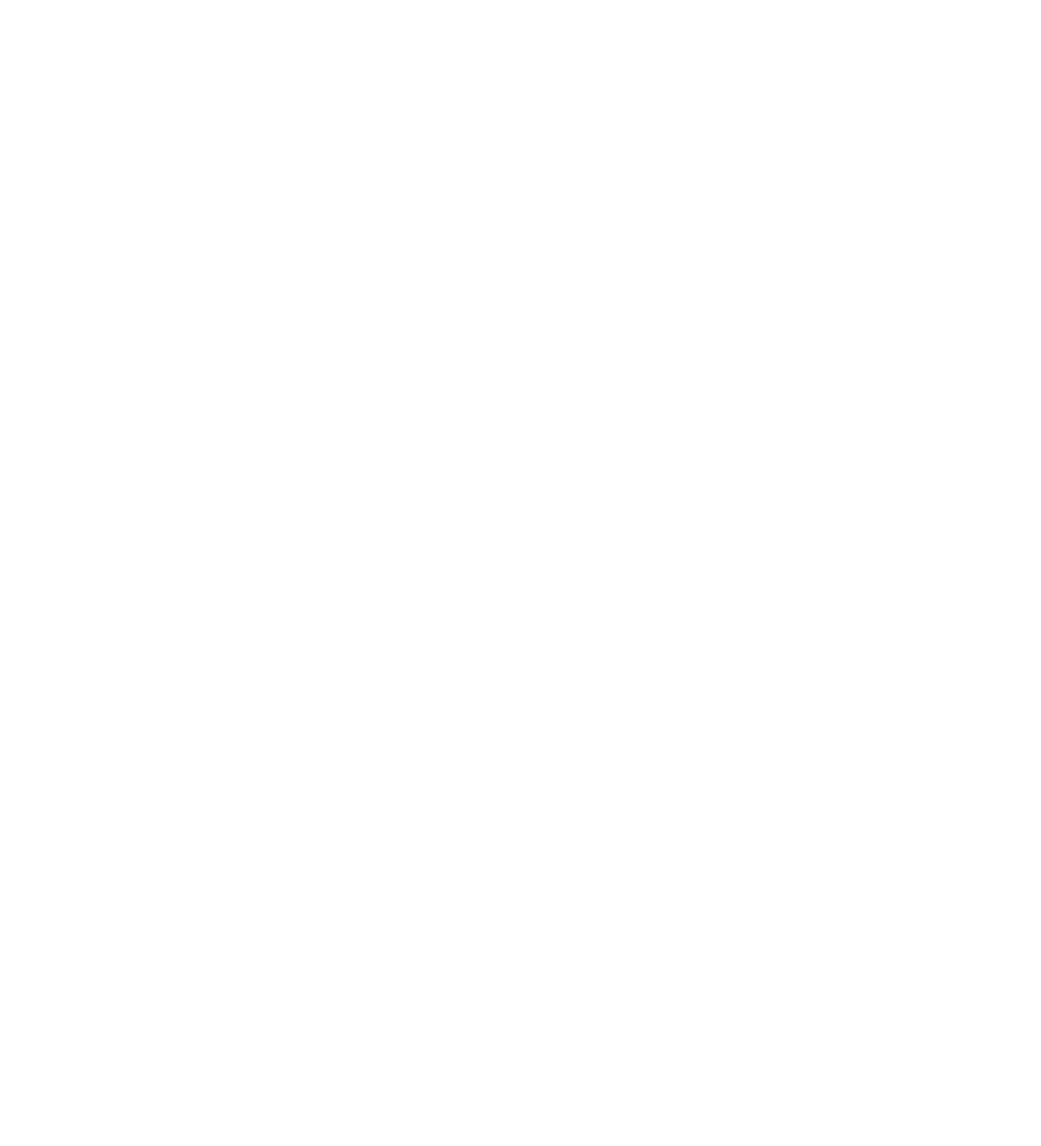
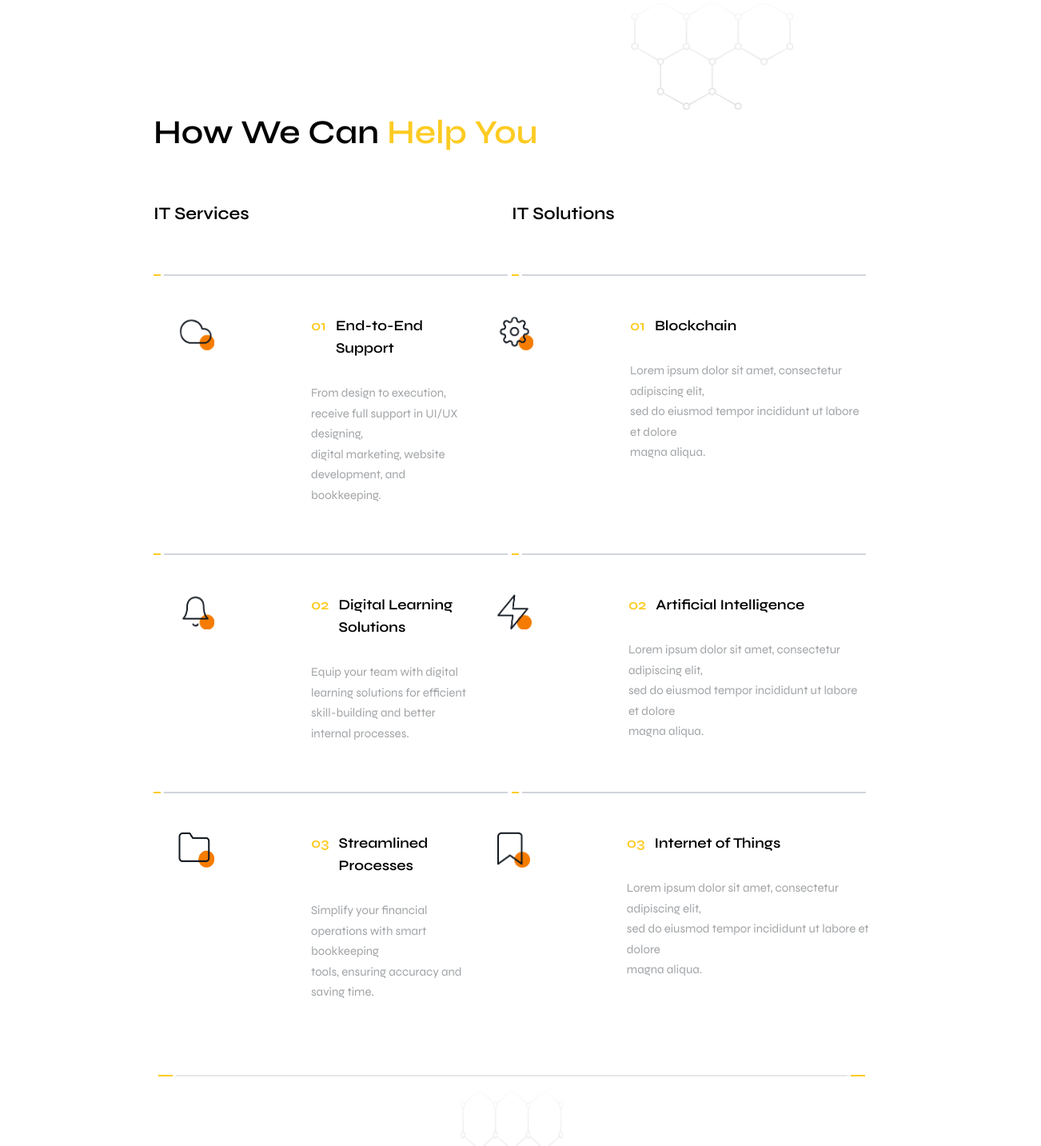
Before and after one commit to Mustajaaab/Northine, a React (Vite) app: page /home in a window 1280 px wide. Before the commit this address had no page. Shown: the part 1100-2533 px from the top of the page at 80% size, 1302 px wide, since content can reach past the window. Before the commit the page ends 800 px from the top, so only its background shows below. Built offline with nearby package versions, Linux system fonts and the light colour scheme; a web font is replaced by a local one.

Commit message:
text color changed a bit

```diff
--- a/src/App.jsx
+++ b/src/App.jsx
@@ -8,7 +8,7 @@
 function App() {
   return (
     <Routes>
-      <Route path="/" element={<Home />} />
+      <Route path="/home" element={<Home />} />
       <Route path="/team" element={<Team />} />
       <Route path="/about" element={<About />} />
     </Routes>
--- a/src/components/sec2/index.jsx
+++ b/src/components/sec2/index.jsx
@@ -98,7 +98,7 @@
                     <img src={Spark} alt="" className='w-[45px] h-[45px] ml-[31px]'/>
                     <div>
                         <div className='flex gap-3'>
-                            <div className='text-[#F57C00] font-semibold text-lg font-syne'>02</div>
+                            <div className='text-[#fdcb22] font-semibold text-lg font-syne'>02</div>
                             <h2 className='font-semibold font-syne text-lg'>Artificial Intelligence</h2>
                         </div>
                         <p className='text-[#121820]/40 font-syne text-[15px] leading-[25.5px] mt-[30px]'>Lorem ipsum dolor sit amet, consectetur adipiscing elit, <br />
@@ -109,11 +109,11 @@
             </div>
             <div className="flex mt-[60px] w-full h-5">
                 <div className="flex gap-1 w-full">
-                    <div className="w-[2%] h-[2px] bg-[#F57C00]"></div>
+                    <div className="w-[2%] h-[2px] bg-[#fdcb22]"></div>
                     <div className="w-[96%] h-[2px] bg-gray-300"></div>
                 </div>
                 <div className="flex gap-1 w-full">
-                    <div className="w-[2%] h-[2px] bg-[#F57C00]"></div>
+                    <div className="w-[2%] h-[2px] bg-[#fdcb22]"></div>
                     <div className="w-[96%] h-[2px] bg-gray-300"></div>
                 </div>
             </div>
@@ -122,7 +122,7 @@
                     <img src={File} alt="" className='w-[45px] h-[45px] ml-[31px]'/>
                     <div>
                         <div className='flex gap-3'>
-                            <div className='text-[#F57C00] font-semibold text-lg font-syne'>03</div>
+                            <div className='text-[#fdcb22] font-semibold text-lg font-syne'>03</div>
                             <h2 className='font-semibold font-syne text-lg'>Streamlined Processes</h2>
                         </div>
                         <p className='text-[#121820]/40 font-syne text-[15px] leading-[25.5px] mt-[30px]'>Simplify your financial operations with smart bookkeeping <br /> tools, ensuring accuracy and saving time.
@@ -134,7 +134,7 @@
                     <img src={Save} alt="" className='w-[45px] h-[45px] ml-[31px]'/>
                     <div>
                         <div className='flex gap-3'>
-                            <div className='text-[#F57C00] font-semibold text-lg font-syne'>03</div>
+                            <div className='text-[#fdcb22] font-semibold text-lg font-syne'>03</div>
                             <h2 className='font-semibold font-syne text-lg'>Internet of Things</h2>
                         </div>
                         <p className='text-[#121820]/40 font-syne text-[15px] leading-[25.5px] mt-[30px]'>Lorem ipsum dolor sit amet, consectetur adipiscing elit, <br />
@@ -145,9 +145,9 @@
             </div>
         </div>
         <div className='w-[69%] flex mx-auto mt-[90px] pb-3 gap-1'>
-            <div className='w-[2%] h-[2px] bg-[#F57C00]'></div>
+            <div className='w-[2%] h-[2px] bg-[#fdcb22]'></div>
             <div className='w-[96%] h-[2px] bg-[#121820]/10'></div>
-            <div className='w-[2%] h-[2px] bg-[#F57C00]'></div>
+            <div className='w-[2%] h-[2px] bg-[#fdcb22]'></div>
         </div>
         <div className='w-[10%] mx-auto flex justify-end'>
             <img src={Shades} alt="" className='w-[203px] h-[140px]'/>
--- a/src/components/sec3/index.jsx
+++ b/src/components/sec3/index.jsx
@@ -14,10 +14,10 @@
                     <img src={Shades} alt="" className='w-[203px] h-[140px]' />
                 </div>
                 <div className=' flex items-center gap-2'>
-                    <img src={Pseudo} alt="" className='w-2 h-2' />
+                    <div className='w-2 h-2 bg-yellow rounded-full'> </div>
                     <p className="font-syne font-medium text-base ">Discover Our Company</p>
                 </div>
-                <h1 className='font-syne text-[42px] font-semibold mt-7'>How We <span className='text-[#F57C00]'>Collaborate</span> With You</h1>
+                <h1 className='font-syne text-[42px] font-semibold mt-7'>How We <span className='text-yellow'>Collaborate</span> With You</h1>
                 <div className='mt-[90px] flex justify-between'>
                     <div>
                         <div className='flex items-center gap-4'>
@@ -65,10 +65,10 @@
                 </div>
                 <div className='justify-between flex pt-[107px]'>
                     <div className='flex gap-[14px] items-center group'>
-                        <button className='font-syne font-semibold text-base group-hover:text-[#F57C00] ease-out duration-300 group-hover:scale-110 '>Learn More</button>
-                        <button className='w-[35px] h-[35px] rounded-full text-white bg-[#F57C00] group-hover:bg-black ease-out duration-300 group-hover:scale-110'>🡺</button>
+                        <button className='font-syne font-semibold text-base group-hover:text-yellow ease-out duration-300 group-hover:scale-110 '>Learn More</button>
+                        <button className='w-[35px] h-[35px] rounded-full text-white bg-yellow group-hover:bg-black ease-out duration-300 group-hover:scale-110'>🡺</button>
                     </div>
-                    <button className='font-sans text-base py-5 px-14 border-[2px] border-[#F57C00] hover:bg-[#F57C00] rounded-full hover:text-white ease-out duration-300 hover:scale-110'>How We Work</button>
+                    <button className='font-sans text-base py-5 px-14 border-[2px] border-yellow hover:bg-yellow rounded-full hover:text-white ease-out duration-300 hover:scale-110'>How We Work</button>
                 </div>
                 <div className='flex justify-end w-[40%]'>
                     <img src={Shades2} alt="" className='w-[203px] h-[140px]'/>
--- a/src/components/sec4/index.jsx
+++ b/src/components/sec4/index.jsx
@@ -1,5 +1,4 @@
 import { useEffect, useState } from "react";
-import Pseudo from "../../assets/images/pseudo.png";
 import Dot from "../../assets/images/dot.png";
 
 function Sec4() {
@@ -39,7 +38,7 @@
     return (
         <div id="sec4">
             <div className="w-[69%] mx-auto flex items-center gap-2 mt-[120px]">
-                <img src={Pseudo} alt="" className="w-2 h-2" />
+                <div className='w-2 h-2 bg-yellow rounded-full'> </div>
                 <p className="font-syne text-base font-medium">Our Skill</p>
             </div>
             <div className="w-[69%] mx-auto flex justify-between mt-7 items-end">
```
